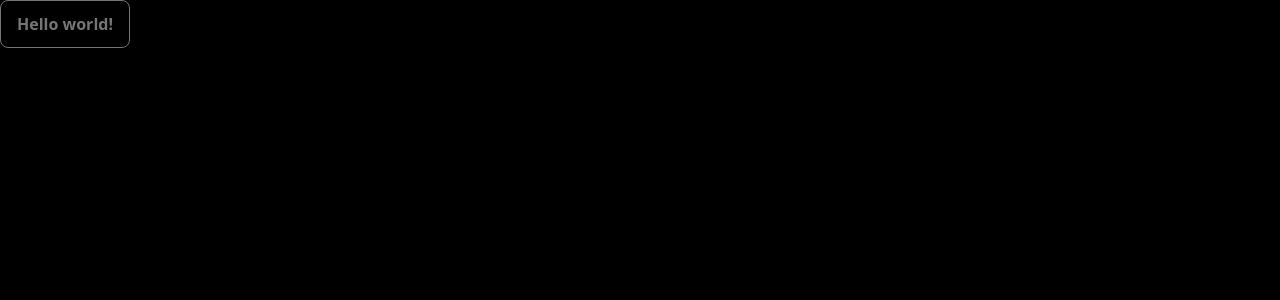
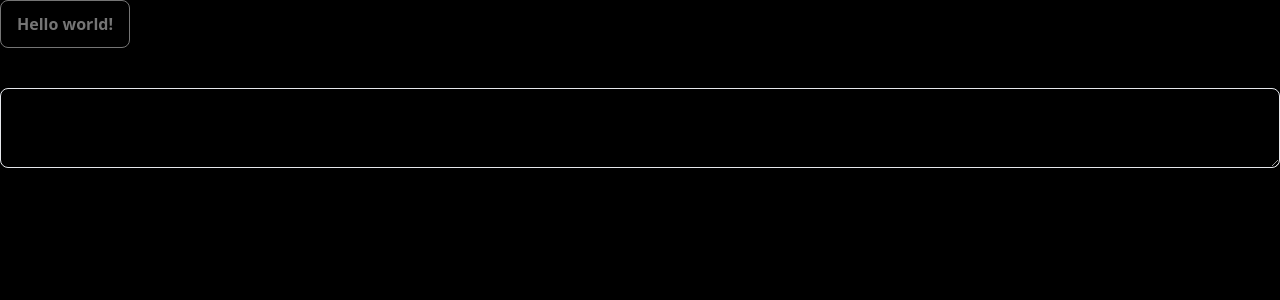
Before and after one commit to woshik/challenge-experiment-module, a React (Create React App) app: page / in a window 1280 px wide. Shown: the top 300 px of the page. Built offline with nearby package versions, Linux system fonts and the light colour scheme.

Commit message:
# feat: - create a standalone textarea component

```diff
--- a/src/App.tsx
+++ b/src/App.tsx
@@ -1,7 +1,8 @@
 import { Button } from './components/ui/button'
+import Textarea from './components/ui/textarea'
 
 function App (): JSX.Element {
-  return <Button>Hello world!</Button>
+  return (<><Button>Hello world!</Button><Textarea className='border mt-10' size='lg' /></>)
 }
 
 export default App
--- /dev/null
+++ b/src/components/ui/textarea.tsx
@@ -0,0 +1,38 @@
+import { cva, VariantProps } from 'class-variance-authority'
+import { cn } from '../../lib/utils'
+import { forwardRef } from 'react'
+
+interface ITextareaProps
+  extends React.TextareaHTMLAttributes<HTMLTextAreaElement>,
+  VariantProps<typeof textareaVariants> {}
+
+const textareaVariants = cva(
+  'bg-background w-full outline-none p-4 rounded-lg text-primary-foreground text-md',
+  {
+    variants: {
+      size: {
+        default: 'h-14',
+        md: 'h-16',
+        lg: 'h-20'
+      }
+    },
+    defaultVariants: {
+      size: 'default'
+    }
+  }
+)
+
+const Textarea = forwardRef<HTMLTextAreaElement, ITextareaProps>(
+  ({ className, size, ...props }, ref): JSX.Element => {
+    return (
+      <textarea
+        className={cn(textareaVariants({ size, className }))}
+        ref={ref}
+        {...props}
+      />
+    )
+  }
+)
+
+export default Textarea
+export type { ITextareaProps }
```
Also changed, not shown: src/components/ui/button.tsx (+14 -5 lines).
